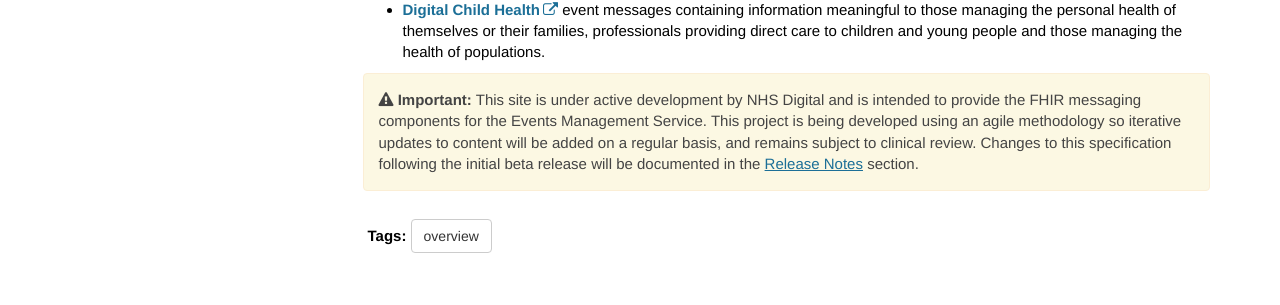
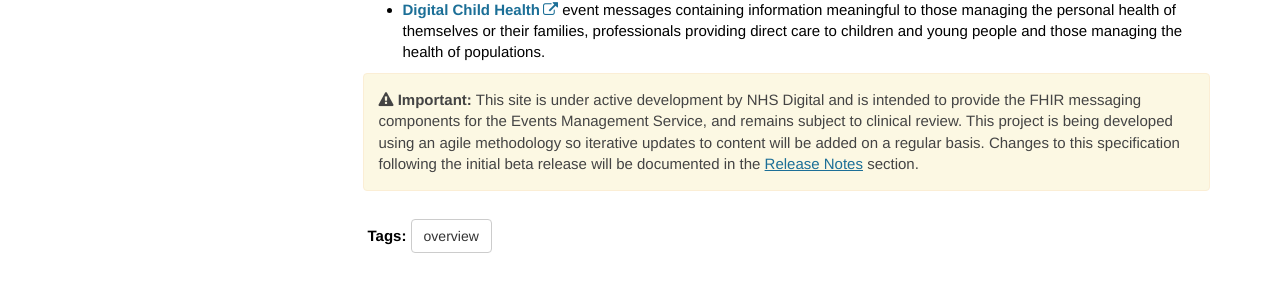
Before and after one commit to nhsconnect/Events-Management, a Jekyll site: the page built from index.md, in a window 1280 px wide and 939 px high. Shown: the part 374-679 px from the top of the window. Built offline with Jekyll 4.4.1, drawn with Linux system fonts in a browser that asks for light colours; nearby versions of some CDN libraries; comment, search, counter and statistics services are not loaded.

Commit message:
Beta release prep QA

```diff
--- a/index.md
+++ b/index.md
@@ -16,4 +16,4 @@ The Events Management Service (EMS) Specification supports the following communi
 - **Patient Demographics Service (PDS) Updates** these event messages will issue updates made to demographic information held by the PDS.
 - **[Digital Child Health](https://developer.nhs.uk/library/interoperability/digital-child-health/)** event messages containing information meaningful to those managing the personal health of themselves or their families, professionals providing direct care to children and young people and those managing the health of populations.
 
-{% include important.html content="This site is under active development by NHS Digital and is intended to provide the FHIR messaging components for the Events Management Service. This project is being developed using an agile methodology so iterative updates to content will be added on a regular basis, and remains subject to clinical review. Changes to this specification following the initial beta release will be documented in the [Release Notes](overview_release_notes.html) section." %}
+{% include important.html content="This site is under active development by NHS Digital and is intended to provide the FHIR messaging components for the Events Management Service, and remains subject to clinical review. This project is being developed using an agile methodology so iterative updates to content will be added on a regular basis. Changes to this specification following the initial beta release will be documented in the [Release Notes](overview_release_notes.html) section." %}
```
Also changed, not shown: pages/support/support_about.md (+1 -1 lines).
